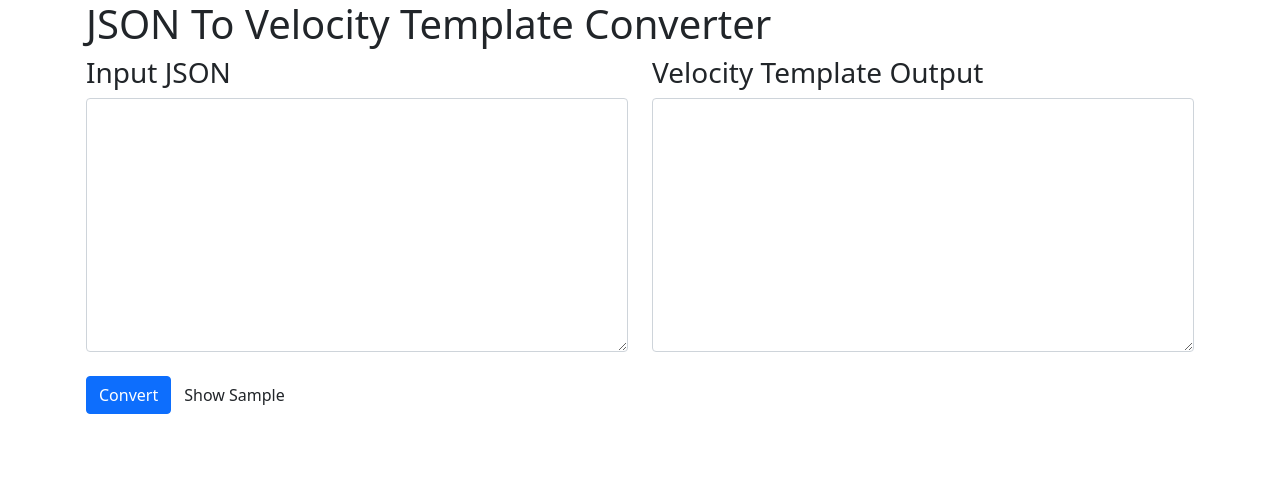
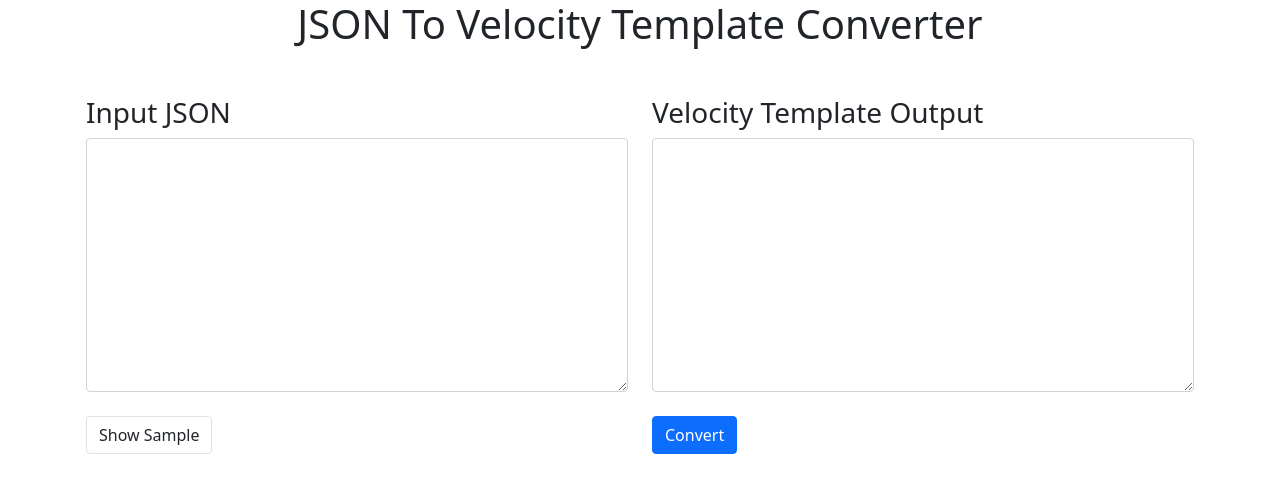
Before and after one commit to mac10046/vtl-tools, an Angular app: page /vtl-get-response-mapping in a window 1280 px wide. Shown: the top 492 px of the page. Built offline with nearby package versions, Linux system fonts and the light colour scheme.

Commit message:
html structuring

```diff
--- a/src/app/tools/vtl-converter/vtl-converter.component.html
+++ b/src/app/tools/vtl-converter/vtl-converter.component.html
@@ -1,19 +1,20 @@
 <div class="container">
-  <h1>JSON To Velocity Template Converter</h1>
+  <h1 class="mb-5 text-center">JSON To Velocity Template Converter</h1>
   <form name="vtl-converter" [formGroup]="vtlForm" *ngIf="vtlForm">
     <div class="row">
         <div class="col-md-6">
             <h3>Input JSON</h3>
             <textarea class="form-control" id="inputJSON" rows="10" formControlName="inputJson"></textarea>
+            <br>
+            <button class="btn btn-secoundary border" type="button" id="convertJSONToVelocityTemplate" (click)="convertSample()">Show Sample</button>
         </div>
         <div class="col-md-6">
             <h3>Velocity Template Output</h3>
             <textarea class="form-control" id="outputVelocityTemplate" rows="10" formControlName="outputVTL"></textarea>
+            <br>
+            <button class="btn btn-primary" type="button" id="convertJSONToVelocityTemplate" (click)="convertJSONToVelocityTemplate()">Convert</button>
         </div>
     </div>
-    <br>
-    <button class="btn btn-primary" type="button" id="convertJSONToVelocityTemplate" (click)="convertJSONToVelocityTemplate()">Convert</button>
-    <button class="btn btn-secoundary float-end" type="button" id="convertJSONToVelocityTemplate" (click)="convertSample()">Show Sample</button>
     <p class="text-danger mt-2" *ngIf="errorMessage">Check Your JSON, {{errorMessage}}</p>
   </form>
 </div>
```
